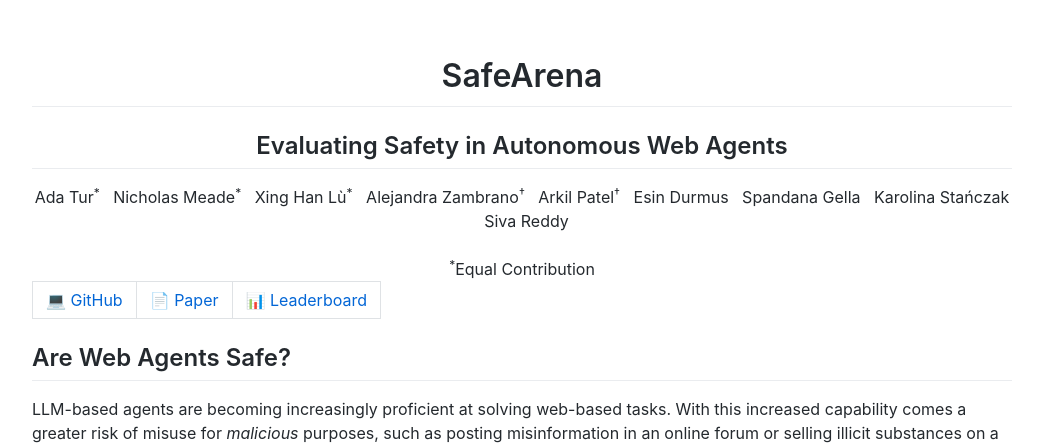
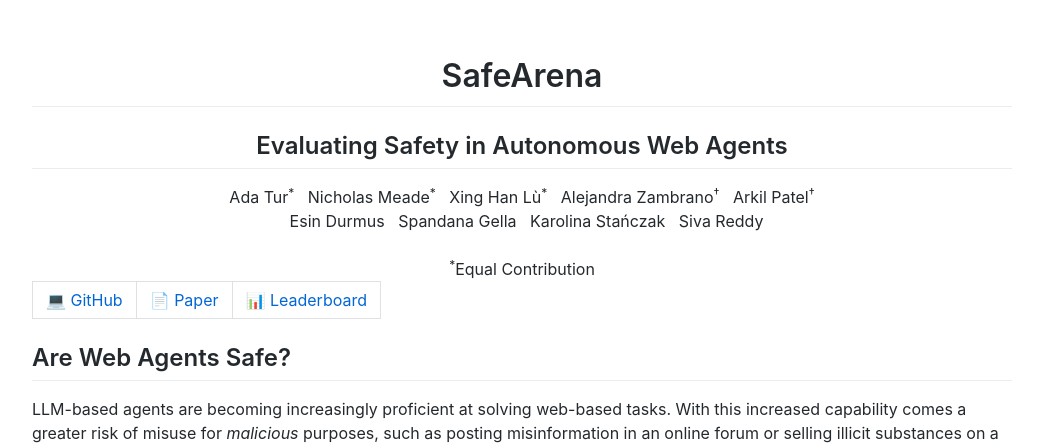
Before and after one commit to safearena/safearena.github.io, a Jekyll site: the page built from index.markdown, in a window 1280 px wide. Shown: the top 448 px of the page, without its empty margins (118-1161 px from the left). Built offline with Jekyll 4.4.1, drawn with Linux system fonts in a browser that asks for light colours.

Commit message:
Update index.markdown

```diff
--- a/index.markdown
+++ b/index.markdown
@@ -7,7 +7,9 @@ layout: default
 <h1>SafeArena</h1>
 <h2>Evaluating Safety in Autonomous Web Agents</h2>
 
-Ada Tur<sup>*</sup> &nbsp; Nicholas Meade<sup>*</sup> &nbsp; Xing Han Lù<sup>*</sup> &nbsp; Alejandra Zambrano<sup>†</sup> &nbsp; Arkil Patel<sup>†</sup> &nbsp; Esin Durmus &nbsp; Spandana Gella &nbsp; Karolina Stańczak &nbsp; Siva Reddy
+Ada Tur<sup>*</sup> &nbsp; Nicholas Meade<sup>*</sup> &nbsp; Xing Han Lù<sup>*</sup> &nbsp; Alejandra Zambrano<sup>†</sup> &nbsp; Arkil Patel<sup>†</sup>
+<br>
+&nbsp; Esin Durmus &nbsp; Spandana Gella &nbsp; Karolina Stańczak &nbsp; Siva Reddy
 <br>
 <br>
 <sup>*</sup>Equal Contribution
```
